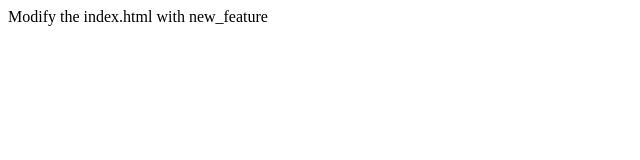
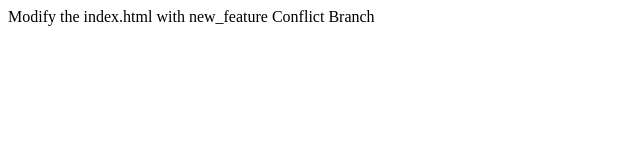
Before and after one commit to sayak2020/MergeConflict-Test, a plain HTML site: page index.html in a window 1280 px wide. Shown: the whole page, without its empty margins (0-640 px from the left). Drawn offline with Linux system fonts and the light colour scheme.

Commit message:
conflict merge from Feature branch

```diff
--- a/index.html
+++ b/index.html
@@ -4,6 +4,6 @@ Modify the index.html with
 </head>
 <body>
 new_feature
-
+Conflict Branch
 </body>
 </html>
```
